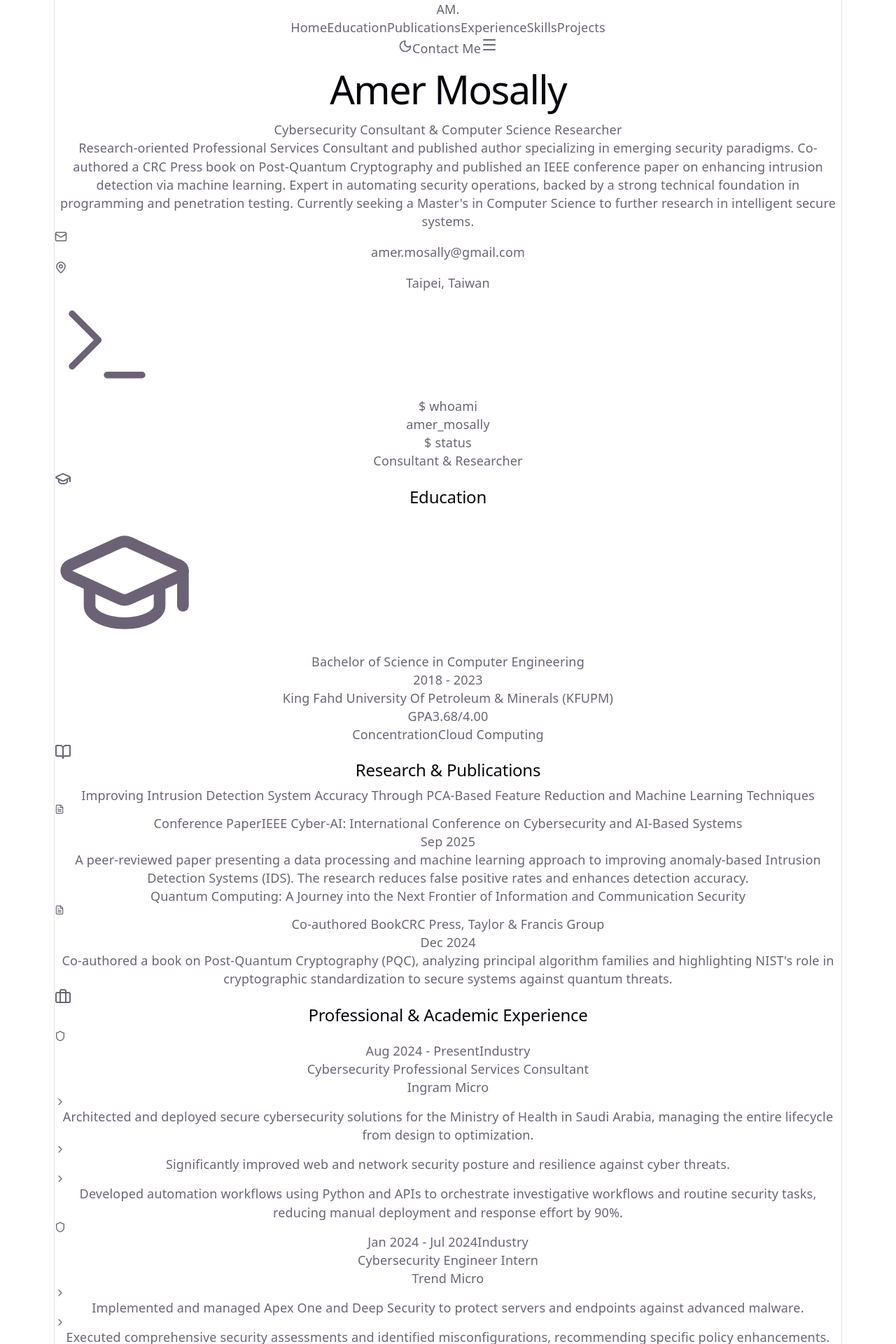
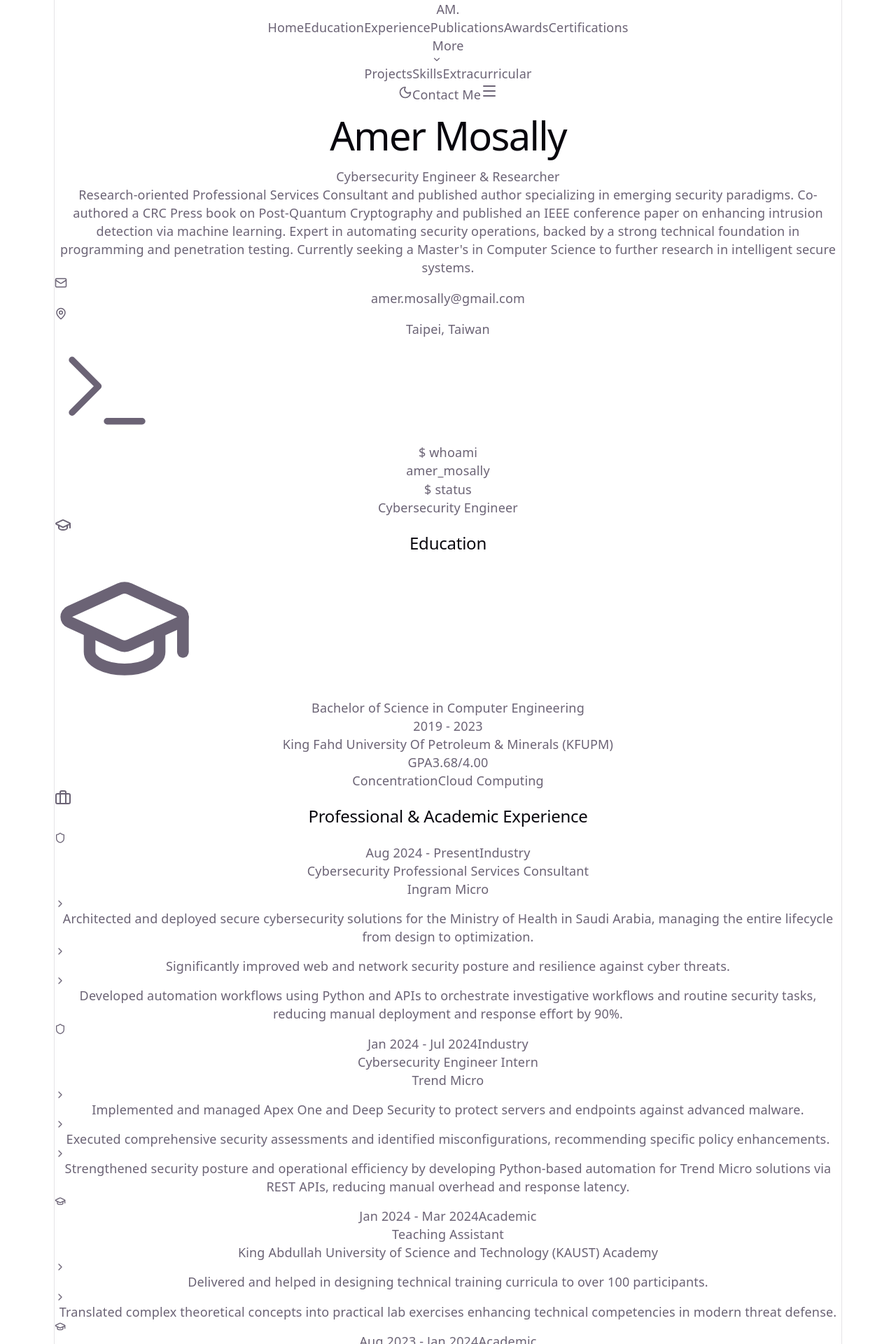
Before and after one commit to Amer-Mosally/Amer-Mosally.github.io, a React (Vite) app: page / in a window 1280 px wide. Shown: the top 1920 px of the page at 70% size. Built offline with nearby package versions, Linux system fonts and the light colour scheme.

Commit message:
Update App.jsx

```diff
--- a/src/App.jsx
+++ b/src/App.jsx
@@ -17,14 +17,15 @@ import {
   Code,
   FolderGit2,
   Menu,
-  X
+  X,
+  ChevronDown
 } from 'lucide-react';
 
 // --- DATA ---
 const DATA = {
   personal: {
     name: "Amer Mosally",
-    headline: "Cybersecurity Consultant & Computer Science Researcher",
+    headline: "Cybersecurity Engineer & Researcher",
     email: "amer.mosally@gmail.com",
     phone: "+966590520182",
     linkedin: "https://www.linkedin.com/in/amer-mosally/",
@@ -35,7 +36,7 @@ const DATA = {
     {
       degree: "Bachelor of Science in Computer Engineering",
       institution: "King Fahd University Of Petroleum & Minerals (KFUPM)",
-      period: "2018 - 2023",
+      period: "2019 - 2023",
       gpa: "3.68/4.00",
       details: "Major Concentration: Cloud Computing"
     }
@@ -75,7 +76,8 @@ const DATA = {
       type: "Industry",
       bullets: [
         "Implemented and managed Apex One and Deep Security to protect servers and endpoints against advanced malware.",
-        "Executed comprehensive security assessments and identified misconfigurations, recommending specific policy enhancements."
+        "Executed comprehensive security assessments and identified misconfigurations, recommending specific policy enhancements.",
+        "Strengthened security posture and operational efficiency by developing Python-based automation for Trend Micro solutions via REST APIs, reducing manual overhead and response latency."
       ]
     },
     {
@@ -227,7 +229,7 @@ const TerminalGraphic = () => (
         </div>
         <div>
           <span className="text-emerald-400">$ status</span>
-          <div className="text-slate-300 ml-3 sm:ml-4 mt-1 whitespace-nowrap">Consultant & Researcher</div>
+          <div className="text-slate-300 ml-3 sm:ml-4 mt-1 whitespace-nowrap">Cybersecurity Engineer</div>
         </div>
       </div>
     </div>
@@ -246,11 +248,20 @@ export default function App() {
     }
   }, []);
 
+  // Sync dark mode state with HTML element
+  useEffect(() => {
+    if (isDarkMode) {
+      document.documentElement.classList.add('dark');
+    } else {
+      document.documentElement.classList.remove('dark');
+    }
+  }, [isDarkMode]);
+
   // Simple scroll spy
   useEffect(() => {
     const handleScroll = () => {
       // Reordered sections to match new layout
-      const sections = ['home', 'education', 'publications', 'experience', 'skills', 'projects', 'awards', 'certifications', 'extracurricular'];
+      const sections = ['home', 'education', 'experience', 'publications', 'awards', 'certifications', 'projects', 'skills', 'extracurricular'];
       const scrollPosition = window.scrollY + 200;
 
       for (const section of sections) {
@@ -277,8 +288,6 @@ export default function App() {
   };
 
   return (
-    <div className={`${isDarkMode ? 'dark' : ''}`}>
-      {/* ADDED overflow-x-hidden here to prevent horizontal scrollbars on zoom */}
     <div className="min-h-screen bg-slate-50 dark:bg-slate-950 font-sans text-slate-700 dark:text-slate-300 selection:bg-indigo-100 dark:selection:bg-indigo-900/50 selection:text-indigo-900 dark:selection:text-indigo-100 transition-colors duration-300 overflow-x-hidden">
 
       {/* Navigation */}
@@ -288,9 +297,9 @@ export default function App() {
             AM<span className="text-indigo-600 dark:text-indigo-500">.</span>
           </div>
 
-            {/* Desktop Navigation Links - Changed to lg:flex to avoid crowding on zoom */}
-            <div className="hidden lg:flex space-x-6 xl:space-x-8">
-              {['Home', 'Education', 'Publications', 'Experience', 'Skills', 'Projects'].map((item) => (
+          {/* Desktop Navigation Links */}
+          <div className="hidden lg:flex items-center lg:space-x-4 xl:space-x-6">
+            {['Home', 'Education', 'Experience', 'Publications', 'Awards', 'Certifications'].map((item) => (
               <button
                 key={item}
                 onClick={() => scrollTo(item.toLowerCase())}
@@ -303,6 +312,29 @@ export default function App() {
                 {item}
               </button>
             ))}
+
+            {/* More Dropdown */}
+            <div className="relative group">
+              <button className="flex items-center space-x-1 text-sm font-medium text-slate-600 dark:text-slate-400 hover:text-indigo-600 dark:hover:text-indigo-400 transition-colors py-2">
+                <span>More</span>
+                <ChevronDown size={14} />
+              </button>
+              <div className="absolute top-full right-0 mt-0 w-44 bg-white dark:bg-slate-900 border border-slate-200 dark:border-slate-800 rounded-lg shadow-xl opacity-0 invisible group-hover:opacity-100 group-hover:visible transition-all duration-200 flex flex-col py-2">
+                {['Projects', 'Skills', 'Extracurricular'].map((item) => (
+                  <button
+                    key={item}
+                    onClick={() => scrollTo(item.toLowerCase())}
+                    className={`text-left px-4 py-2 text-sm font-medium transition-colors hover:bg-slate-50 dark:hover:bg-slate-800 ${
+                      activeSection === item.toLowerCase()
+                        ? 'text-indigo-600 dark:text-indigo-400'
+                        : 'text-slate-600 dark:text-slate-400'
+                    }`}
+                  >
+                    {item}
+                  </button>
+                ))}
+              </div>
+            </div>
           </div>
 
           <div className="flex items-center space-x-3 sm:space-x-4">
@@ -336,7 +368,7 @@ export default function App() {
         {/* Mobile Navigation Dropdown - Changed to lg:hidden */}
         {isMobileMenuOpen && (
           <div className="lg:hidden absolute top-16 left-0 w-full bg-white dark:bg-slate-950 border-b border-slate-200 dark:border-slate-800 shadow-lg px-6 py-4 flex flex-col space-y-4 transition-colors duration-300">
-              {['Home', 'Education', 'Publications', 'Experience', 'Skills', 'Projects', 'Awards', 'Certifications', 'Extracurricular'].map((item) => (
+            {['Home', 'Education', 'Experience', 'Publications', 'Awards', 'Certifications', 'Projects', 'Skills', 'Extracurricular'].map((item) => (
               <button
                 key={item}
                 onClick={() => scrollTo(item.toLowerCase())}
@@ -428,38 +460,6 @@ export default function App() {
         </div>
       </Section>
 
-        {/* Publications Section */}
-        <Section id="publications" title="Research & Publications" icon={BookOpen}>
-          <div className="grid gap-6">
-            {DATA.publications.map((pub, idx) => (
-              <div key={idx} className="bg-white dark:bg-slate-900 p-8 rounded-2xl border border-slate-200 dark:border-slate-800 shadow-sm hover:shadow-md transition-all duration-300 group relative overflow-hidden">
-                <div className="absolute top-0 left-0 w-2 h-full bg-indigo-500 transform origin-bottom scale-y-0 group-hover:scale-y-100 transition-transform duration-300"></div>
-
-                <div className="flex flex-col md:flex-row md:items-start justify-between gap-4 mb-4">
-                  <div>
-                    <h3 className="text-xl font-bold text-slate-900 dark:text-white mb-2 transition-colors duration-300">{pub.title}</h3>
-                    <div className="flex flex-wrap items-center gap-3 text-sm text-slate-500 dark:text-slate-400 font-medium">
-                      <span className="flex items-center gap-1 text-indigo-600 dark:text-indigo-400 bg-indigo-50 dark:bg-indigo-500/10 px-2 py-1 rounded-md transition-colors duration-300">
-                        <FileText size={14} />
-                        {pub.type}
-                      </span>
-                      <span>{pub.publisher}</span>
-                    </div>
-                  </div>
-                  <div className="shrink-0">
-                    <span className="inline-block px-3 py-1 bg-slate-100 dark:bg-slate-800 text-slate-600 dark:text-slate-300 rounded-full text-sm font-bold transition-colors duration-300">
-                      {pub.date}
-                    </span>
-                  </div>
-                </div>
-                <p className="text-slate-600 dark:text-slate-400 leading-relaxed transition-colors duration-300">
-                  {pub.description}
-                </p>
-              </div>
-            ))}
-          </div>
-        </Section>
-
       {/* Experience Section */}
       <Section id="experience" title="Professional & Academic Experience" icon={Briefcase}>
         <div className="space-y-12 relative before:absolute before:inset-0 before:ml-5 before:-translate-x-px md:before:mx-auto md:before:translate-x-0 before:h-full before:w-0.5 before:bg-gradient-to-b before:from-transparent before:via-slate-300 dark:before:via-slate-700 before:to-transparent">
@@ -495,37 +495,32 @@ export default function App() {
         </div>
       </Section>
 
-        {/* Technical Skills Section */}
-        <Section id="skills" title="Technical Skills" icon={Code}>
-          <div className="grid md:grid-cols-3 gap-6">
-            {DATA.skills.map((skillGroup, idx) => (
-              <div key={idx} className="bg-white dark:bg-slate-900 p-6 rounded-2xl border border-slate-200 dark:border-slate-800 shadow-sm transition-colors duration-300">
-                <h3 className="text-lg font-bold text-slate-900 dark:text-white mb-4 transition-colors duration-300">{skillGroup.category}</h3>
-                <div className="flex flex-wrap gap-2">
-                  {skillGroup.items.map((item, iIdx) => (
-                    <span key={iIdx} className="px-3 py-1 bg-slate-100 dark:bg-slate-800 text-slate-700 dark:text-slate-300 rounded-lg text-sm font-medium transition-colors duration-300">
-                      {item}
+      {/* Publications Section */}
+      <Section id="publications" title="Research & Publications" icon={BookOpen}>
+        <div className="grid gap-6">
+          {DATA.publications.map((pub, idx) => (
+            <div key={idx} className="bg-white dark:bg-slate-900 p-8 rounded-2xl border border-slate-200 dark:border-slate-800 shadow-sm hover:shadow-md transition-all duration-300 group relative overflow-hidden">
+              <div className="absolute top-0 left-0 w-2 h-full bg-indigo-500 transform origin-bottom scale-y-0 group-hover:scale-y-100 transition-transform duration-300"></div>
+
+              <div className="flex flex-col md:flex-row md:items-start justify-between gap-4 mb-4">
+                <div>
+                  <h3 className="text-xl font-bold text-slate-900 dark:text-white mb-2 transition-colors duration-300">{pub.title}</h3>
+                  <div className="flex flex-wrap items-center gap-3 text-sm text-slate-500 dark:text-slate-400 font-medium">
+                    <span className="flex items-center gap-1 text-indigo-600 dark:text-indigo-400 bg-indigo-50 dark:bg-indigo-500/10 px-2 py-1 rounded-md transition-colors duration-300">
+                      <FileText size={14} />
+                      {pub.type}
                     </span>
-                  ))}
+                    <span>{pub.publisher}</span>
                   </div>
                 </div>
-            ))}
-          </div>
-        </Section>
-
-        {/* Projects & Write-ups Section */}
-        <Section id="projects" title="Projects & Write-ups" icon={FolderGit2}>
-          <div className="grid md:grid-cols-2 lg:grid-cols-3 gap-6">
-            {DATA.projects.map((project, idx) => (
-              <div key={idx} className="bg-white dark:bg-slate-900 p-6 rounded-2xl border border-slate-200 dark:border-slate-800 shadow-sm hover:shadow-md transition-all duration-300 group flex flex-col h-full">
-                <div className="mb-4">
-                  <h3 className="text-xl font-bold text-slate-900 dark:text-white mb-2 transition-colors duration-300">{project.title}</h3>
-                  <span className="inline-block px-3 py-1 bg-indigo-50 dark:bg-indigo-500/10 text-indigo-600 dark:text-indigo-400 rounded-full text-xs font-bold transition-colors duration-300">
-                    {project.tech}
+                <div className="shrink-0">
+                  <span className="inline-block px-3 py-1 bg-slate-100 dark:bg-slate-800 text-slate-600 dark:text-slate-300 rounded-full text-sm font-bold transition-colors duration-300">
+                    {pub.date}
                   </span>
                 </div>
-                <p className="text-slate-600 dark:text-slate-400 text-sm leading-relaxed flex-grow transition-colors duration-300">
-                  {project.description}
+              </div>
+              <p className="text-slate-600 dark:text-slate-400 leading-relaxed transition-colors duration-300">
+                {pub.description}
               </p>
             </div>
           ))}
@@ -568,6 +563,43 @@ export default function App() {
         </div>
       </Section>
 
+      {/* Projects & Write-ups Section */}
+      <Section id="projects" title="Projects & Write-ups" icon={FolderGit2}>
+        <div className="grid md:grid-cols-2 lg:grid-cols-3 gap-6">
+          {DATA.projects.map((project, idx) => (
+            <div key={idx} className="bg-white dark:bg-slate-900 p-6 rounded-2xl border border-slate-200 dark:border-slate-800 shadow-sm hover:shadow-md transition-all duration-300 group flex flex-col h-full">
+              <div className="mb-4">
+                <h3 className="text-xl font-bold text-slate-900 dark:text-white mb-2 transition-colors duration-300">{project.title}</h3>
+                <span className="inline-block px-3 py-1 bg-indigo-50 dark:bg-indigo-500/10 text-indigo-600 dark:text-indigo-400 rounded-full text-xs font-bold transition-colors duration-300">
+                  {project.tech}
+                </span>
+              </div>
+              <p className="text-slate-600 dark:text-slate-400 text-sm leading-relaxed flex-grow transition-colors duration-300">
+                {project.description}
+              </p>
+            </div>
+          ))}
+        </div>
+      </Section>
+
+      {/* Technical Skills Section */}
+      <Section id="skills" title="Technical Skills" icon={Code}>
+        <div className="grid md:grid-cols-3 gap-6">
+          {DATA.skills.map((skillGroup, idx) => (
+            <div key={idx} className="bg-white dark:bg-slate-900 p-6 rounded-2xl border border-slate-200 dark:border-slate-800 shadow-sm transition-colors duration-300">
+              <h3 className="text-lg font-bold text-slate-900 dark:text-white mb-4 transition-colors duration-300">{skillGroup.category}</h3>
+              <div className="flex flex-wrap gap-2">
+                {skillGroup.items.map((item, iIdx) => (
+                  <span key={iIdx} className="px-3 py-1 bg-slate-100 dark:bg-slate-800 text-slate-700 dark:text-slate-300 rounded-lg text-sm font-medium transition-colors duration-300">
+                    {item}
+                  </span>
+                ))}
+              </div>
+            </div>
+          ))}
+        </div>
+      </Section>
+
       {/* Extracurricular Activities */}
       <Section id="extracurricular" title="Extracurricular Activities" icon={Users}>
         <div className="grid md:grid-cols-3 gap-6">
@@ -603,7 +635,6 @@ export default function App() {
       </footer>
 
     </div>
-    </div>
   );
 }
 
```
Lines whose indentation alone changed are shown as unchanged.
